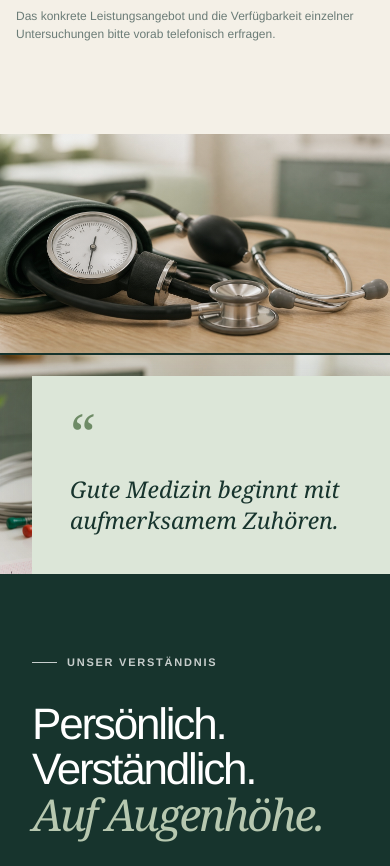
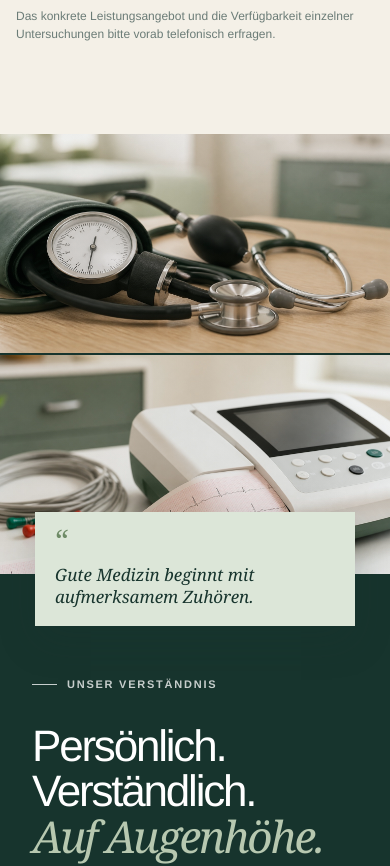
Before and after one commit to melodycards/praxis-elena-weiner, a Next.js app: page / in a window 390 px wide. Shown: the part 3680-4546 px from the top of the page. Built offline with nearby package versions, Linux system fonts and the light colour scheme.

Commit message:
refine mobile quote card placement

```diff
--- a/app/globals.css
+++ b/app/globals.css
@@ -269,8 +269,20 @@ footer { background: var(--ink); color: white; padding: 75px 0 30px; }
   .welcome-text-grid p { font-size: 16px; }
   .services-grid { grid-template-columns: 1fr; }
   .service-card { min-height: 300px; }
-  .approach-visual { min-height: 440px; }
-  .approach-quote { width: calc(100% - 32px); }
+  .approach-visual { min-height: 440px; overflow: visible; }
+  .approach-quote {
+    width: min(320px, calc(100% - 64px));
+    left: 50%;
+    right: auto;
+    bottom: -52px;
+    transform: translateX(-50%);
+    padding: 17px 20px 18px;
+    box-shadow: 0 16px 36px rgba(23,52,45,.2);
+    z-index: 2;
+  }
+  .quote-mark { font-size: 30px; line-height: .7; }
+  .approach-quote p { font-size: 17px; line-height: 1.28; margin-top: 6px; }
+  .approach-copy { padding: 102px 32px 80px; }
   .approach-copy h2 { font-size: 44px; }
   .hours-card { padding: 26px 20px; }
   .hours-row { grid-template-columns: 1fr 1fr; }
```
